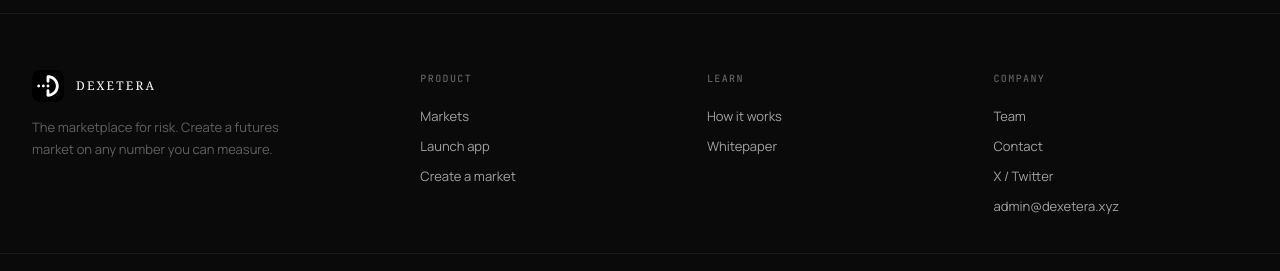
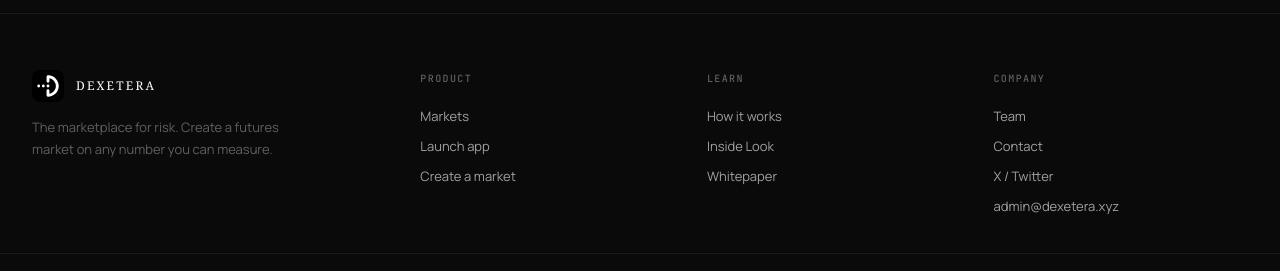
Before and after one commit to SayidwithDexextra/GlobalRiskExchange, a Next.js app: page /contact in a window 1280 px wide. Shown: the part 1703-1974 px from the top of the page. Built offline with nearby package versions, Linux system fonts and the light colour scheme; no server answers.

Commit message:
Inside Look link in contact footer

```diff
--- a/src/app/contact/page.tsx
+++ b/src/app/contact/page.tsx
@@ -193,7 +193,7 @@ export default function ContactPage() {
         <p>The marketplace for risk. Create a futures market on any number you can measure.</p>
         </div>
         <div><h5>Product</h5><a href='/#markets'>Markets</a><a href='https://dexetera.xyz'>Launch app</a><a href='https://dexetera.xyz/new-market'>Create a market</a></div>
-        <div><h5>Learn</h5><a href='/#how'>How it works</a><a href='/whitepaper'>Whitepaper</a></div>
+        <div><h5>Learn</h5><a href='/#how'>How it works</a><a href='/inside-look'>Inside Look</a><a href='/whitepaper'>Whitepaper</a></div>
         <div><h5>Company</h5><a href='/team'>Team</a><a href='/contact'>Contact</a><a href='https://x.com/dexeteralabs'>X / Twitter</a><a href='mailto:admin@dexetera.xyz'>admin@dexetera.xyz</a></div>
         </div>
         <div className='fb'><span>© 2026 Dexetera</span><span>Settled by public data</span></div>
```
